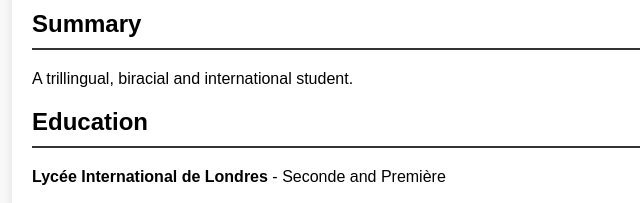
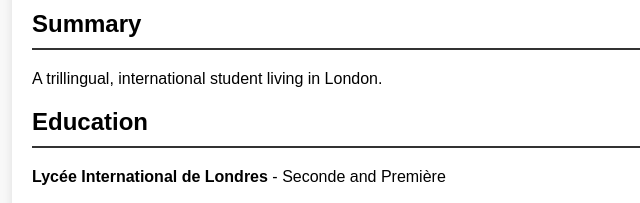
Before and after one commit to maximilienmil/maximilienmil.github.io, a plain HTML site: page index.html in a window 1280 px wide. Shown: the part 538-741 px from the top of the page, 208-848 px from the left. Drawn offline with Linux system fonts and the light colour scheme.

Commit message:
Updated description

```diff
--- a/index.html
+++ b/index.html
@@ -30,7 +30,7 @@
 
         <section class="section">
             <h2>Summary</h2>
-            <p>A trillingual, biracial and international student. </p>
+            <p>A trillingual, international student living in London. </p>
         </section>
 
         <section class="section">
```
